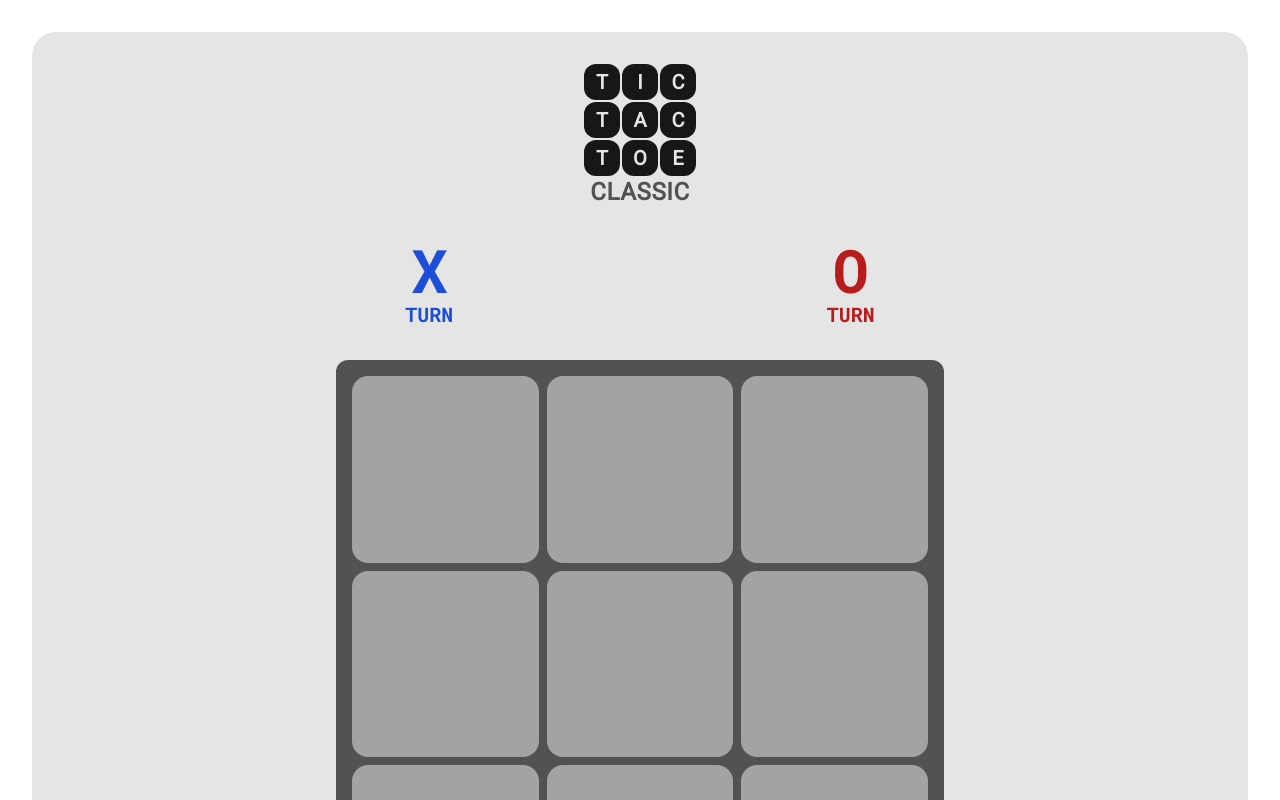
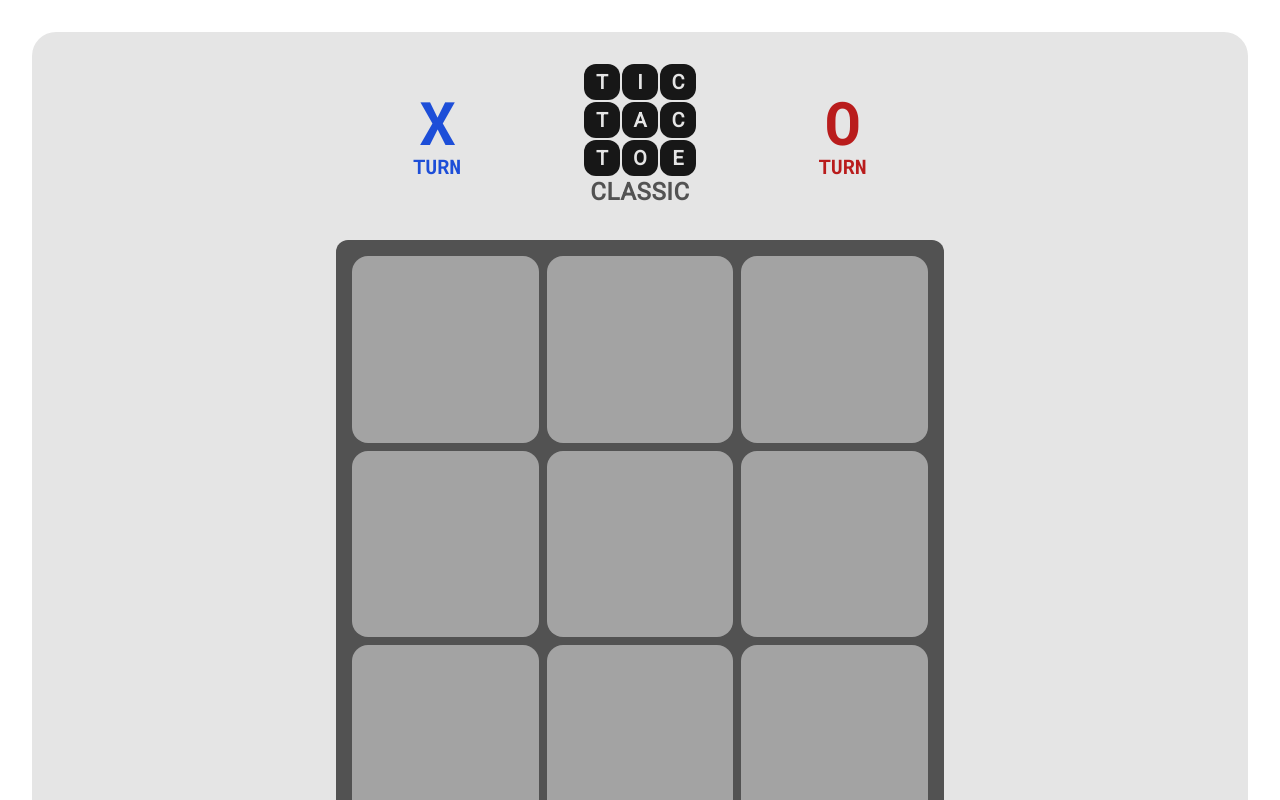
Before and after one commit to Torvec/tic-tac-toe-react, a React (Vite) app: page / in a window 1280 px wide. Both pictures are taken after a click on the button "CLASSIC MODE". Shown: the top 800 px of the page. Built offline with nearby package versions, Linux system fonts and the light colour scheme.

Commit message:
Moved player indicators to header instead of being on the game board

```diff
--- a/src/components/pages/game/Game.tsx
+++ b/src/components/pages/game/Game.tsx
@@ -1,16 +1,9 @@
 import { Button } from "../../ui/button";
 import { useNavContext } from "../../hooks/useNavContext";
 import { useGameModeContext } from "../../hooks/useGameModeContext";
-import { PlayerIndicator } from "../../ui/playerIndicator";
 import { GameBoard } from "./GameBoard";
 
 export const Game = () => {
-  const text = {
-    xTurn: "X's Turn",
-    oTurn: "O's Turn",
-    resetButton: "Reset",
-    quitButton: "Quit",
-  };
 
   const { currentPage, setCurrentPage } = useNavContext();
   const { gameMode, setGameMode } = useGameModeContext();
@@ -28,14 +21,13 @@ export const Game = () => {
 
   return (
     <>
-      <PlayerIndicator />
-      <GameBoard mode={gameMode} />
+      <GameBoard />
       <div className="flex justify-center gap-4">
         <Button type="small" onClick={handleResetSelect}>
-          {text.resetButton}
+          Reset
         </Button>
         <Button type="small" onClick={handleQuitSelect}>
-          {text.quitButton}
+          Quit
         </Button>
       </div>
     </>
--- a/src/components/pages/game/GameBoard.tsx
+++ b/src/components/pages/game/GameBoard.tsx
@@ -1,13 +1,10 @@
 // import { useState } from "react";
 // import { Cell } from "./cell";
 import { GameGrid } from "./GameGrid";
-import { type Mode } from "../../contexts/GameModeContext";
+import { useGameModeContext } from "../../hooks/useGameModeContext";
 
-type BoardProps = {
-  mode: Mode;
-};
-
-export const GameBoard = ({ mode }: BoardProps) => {
+export const GameBoard = () => {
+  const { gameMode } = useGameModeContext();
   const classicGrids = Array.from({ length: 1 }, (_, i) => (
     <GameGrid key={i} />
   ));
@@ -24,8 +21,8 @@ export const GameBoard = ({ mode }: BoardProps) => {
   };
   return (
     <div className="mx-auto mb-8 aspect-square h-auto w-1/2 rounded-xl bg-neutral-600">
-      <div className={mode ? classNames[mode] : undefined}>
-        {mode ? setupBoard[mode] : undefined}
+      <div className={gameMode ? classNames[gameMode] : undefined}>
+        {gameMode ? setupBoard[gameMode] : undefined}
       </div>
     </div>
   );
--- a/src/components/ui/gameLogo.tsx
+++ b/src/components/ui/gameLogo.tsx
@@ -6,7 +6,7 @@ export const GameLogo = () => {
   const { gameMode } = useGameModeContext();
 
   return (
-    <>
+    <div>
       <div className="mx-auto grid size-28 grid-cols-3 grid-rows-3 gap-0.5">
         {letters.map((letter, index) => (
           <h1
@@ -22,6 +22,6 @@ export const GameLogo = () => {
           {gameMode ? modes[gameMode] : ""}
         </h2>
       </div>
-    </>
+    </div>
   );
 };
--- a/src/components/ui/header.tsx
+++ b/src/components/ui/header.tsx
@@ -1,9 +1,12 @@
 import { GameLogo } from "./gameLogo";
+import { PlayerX, PlayerO } from "./playerIndicator";
 
 export const Header = () => {
   return (
-    <header className="py-8">
+    <header className="mx-auto grid w-1/2 grid-cols-3 grid-rows-1 items-center py-8">
+      <PlayerX />
       <GameLogo />
+      <PlayerO />
     </header>
   );
 };
--- a/src/components/ui/playerIndicator.tsx
+++ b/src/components/ui/playerIndicator.tsx
@@ -1,23 +1,20 @@
 // Need to know who's turn it is
 // Need to change which indicator is highlighted based on who's turn it is
 
-export const PlayerIndicator = () => {
-    const text = {
-        X: "X",
-        O: "O",
-        turn: "Turn",
-    };
-
+export const PlayerX = () => {
   return (
-    <div className="mb-8 flex justify-evenly text-center font-mono font-bold uppercase">
-        <div className="text-blue-700">
-            <div className="text-6xl">{text.X}</div>
-            <div className="text-xl">{text.turn}</div>
-        </div>
-        <div className="text-red-700">
-            <div className="text-6xl">{text.O}</div>
-            <div className="text-xl">{text.turn}</div>
-        </div>
+    <div className="text-center font-mono font-bold uppercase text-blue-700">
+      <div className="text-6xl">X</div>
+      <div className="text-xl">Turn</div>
     </div>
   );
 };
+
+export const PlayerO = () => {
+  return (
+    <div className="text-center font-mono font-bold uppercase text-red-700">
+      <div className="text-6xl">O</div>
+      <div className="text-xl">Turn</div>
+    </div>
+  );
+};
```
